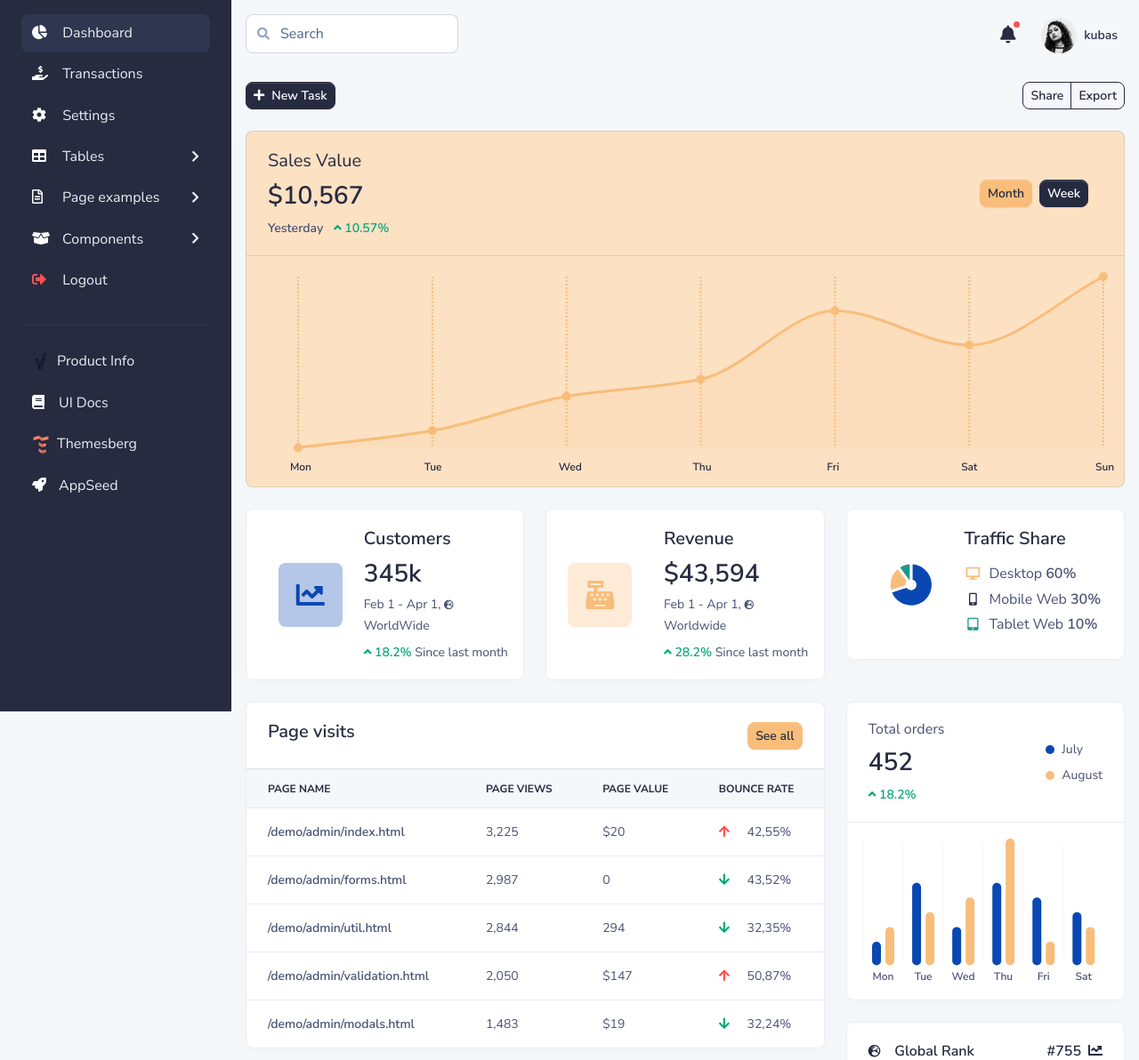
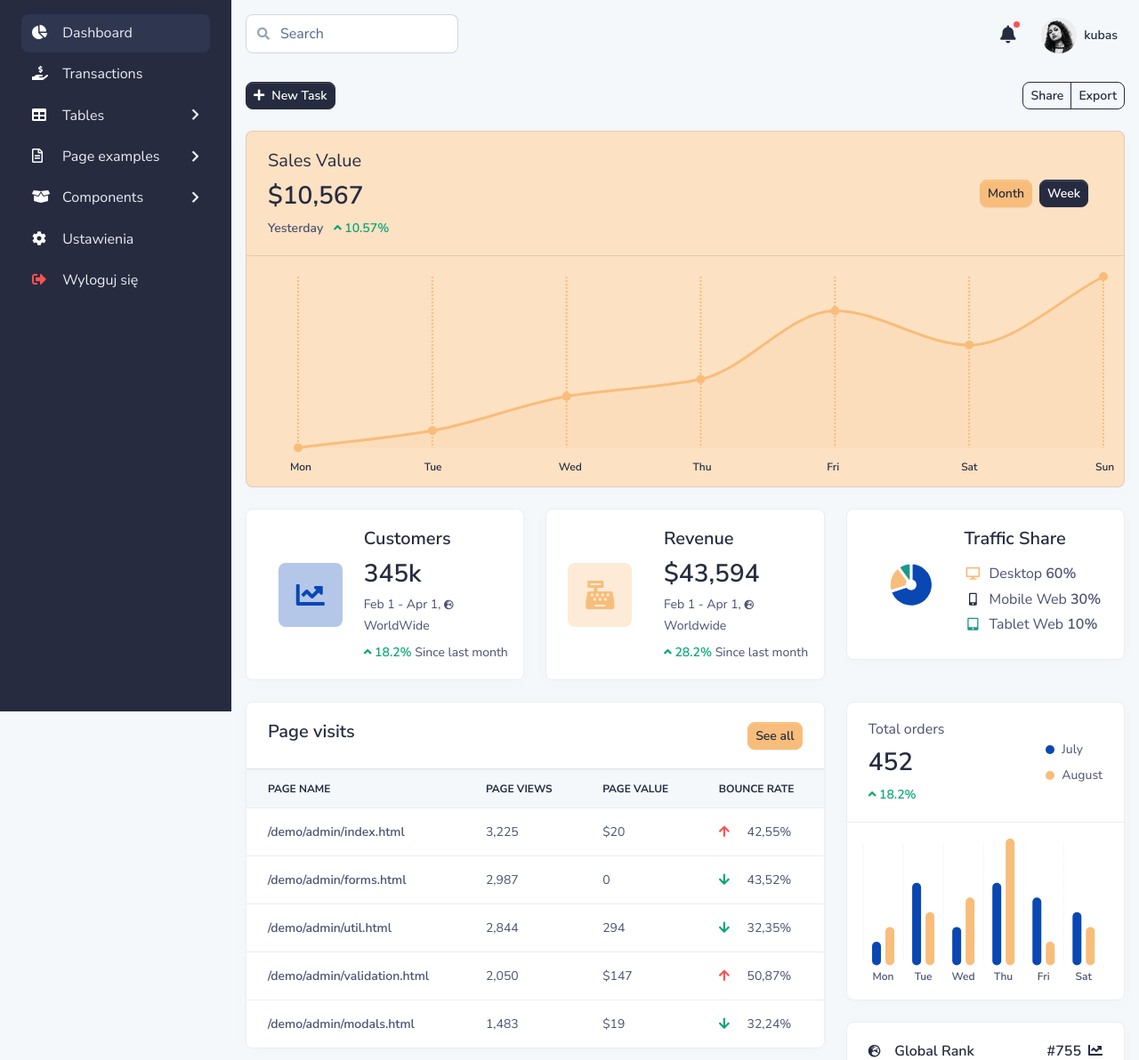
Before and after one commit to kubapi/Pravda, a Django app: page / in a window 1280 px wide. Shown: the top 1192 px of the page at 89% size. Run offline with Django 3.2, Linux system fonts and the light colour scheme; a user stored in the database is signed in; some libraries are stand-ins or nearby versions.

Commit message:
modyfing sidebar

```diff
--- a/platform/core/templates/includes/sidebar.html
+++ b/platform/core/templates/includes/sidebar.html
@@ -28,12 +28,6 @@
                 <a href="/transactions.html" class="nav-link">
                     <span class="sidebar-icon"><span class="fas fa-hand-holding-usd"></span></span>
                     <span>Transactions</span>
-                </a>
-            </li>
-            <li class="nav-item  {% if 'settings' in segment %} active {% endif %}">
-                <a href="/settings.html" class="nav-link">
-                    <span class="sidebar-icon"><span class="fas fa-cog"></span></span>
-                    <span>Settings</span>
                 </a>
             </li>
             <li class="nav-item">
@@ -88,42 +82,16 @@
                     </ul>
                 </div>
             </li>
+            <li class="nav-item  {% if 'settings' in segment %} active {% endif %}">
+                <a href="/settings.html" class="nav-link">
+                    <span class="sidebar-icon"><span class="fas fa-cog"></span></span>
+                    <span>Ustawienia</span>
+                </a>
+            </li>
             <li class="nav-item">
                 <a href="{% url 'logout' %}" class="nav-link">
                     <span class="sidebar-icon"><span class="fas fa-sign-out-alt text-danger"></span></span>
-                    <span>Logout</span>
-                </a>
-            </li>
-            <li role="separator" class="dropdown-divider mt-4 mb-3 border-black"></li>
-            <li class="nav-item">
-                <a target="_blank"
-                   href="https://appseed.us/admin-dashboards/django-dashboard-volt" class="nav-link d-flex align-items-center">
-                <span class="sidebar-icon">
-                    <img src="/static/assets/img/brand/logo.svg" height="20" width="20" alt="Volt Logo">
-                </span>
-                <span class="mt-1">Product Info</span>
-                </a>
-            </li>
-            <li class="nav-item">
-                <a target="_blank"
-                   href="https://themesberg.com/docs/volt-bootstrap-5-dashboard/getting-started/quick-start/" class="nav-link d-flex align-items-center">
-                <span class="sidebar-icon"><span class="fas fa-book"></span></span>
-                <span>UI Docs</span>
-                </a>
-            </li>
-            <li class="nav-item">
-                <a href="https://themesberg.com" target="_blank" class="nav-link d-flex align-items-center">
-                <span class="sidebar-icon">
-                    <img src="/static/assets/img/themesberg.svg" height="20" width="20" alt="Themesberg Logo">
-                </span>
-                <span>Themesberg</span>
-                </a>
-            </li>
-            <li class="nav-item">
-                <a target="_blank"
-                   href="https://appseed.us" class="nav-link d-flex align-items-center">
-                <span class="sidebar-icon"><span class="fas fa-rocket"></span></span>
-                <span>AppSeed</span>
+                    <span>Wyloguj się</span>
                 </a>
             </li>
             </ul>
```
Also changed, not shown: platform/core/templates/layouts/base.html (line endings or trailing spaces), platform/db.sqlite3.
